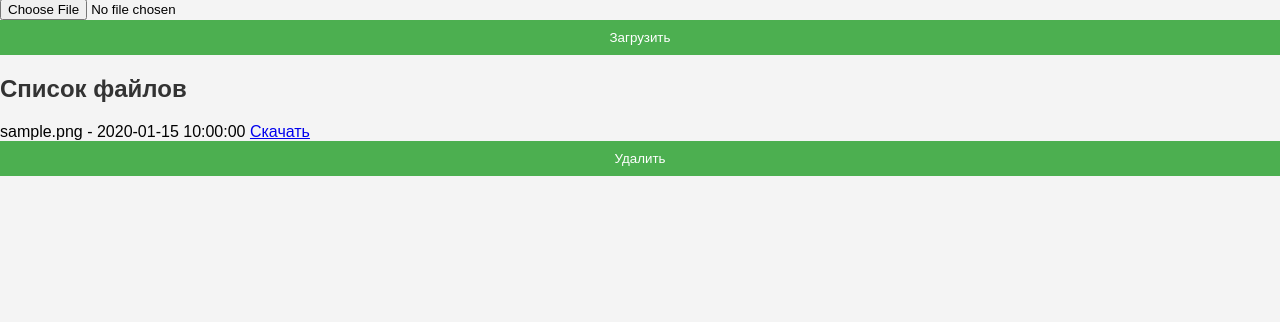
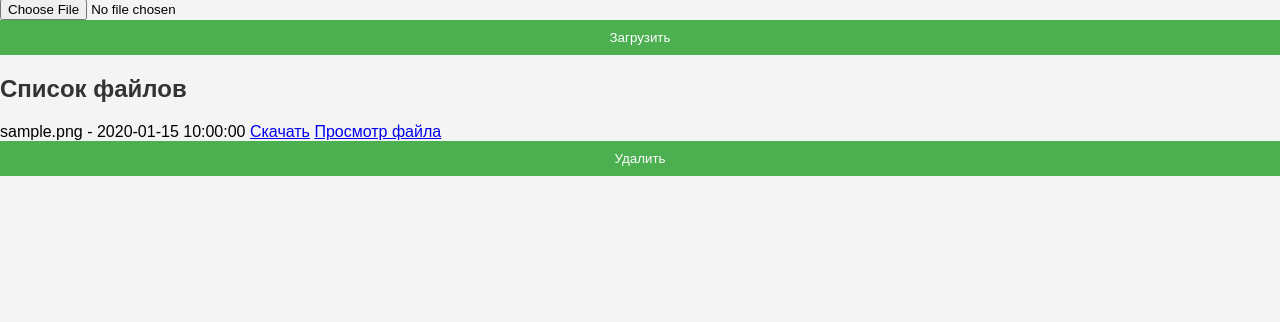
Before and after one commit to DemissenovDanial/Arsen, a Flask app: template templates/admin_dashboard.html in a window 1280 px wide. Shown: the part 167-489 px from the top of the page. Run offline with Flask 3, Linux system fonts and the light colour scheme; the template is opened without the code that fills it: values that come from a table or form of the project are taken from there, others are empty; tables that the repository leaves empty hold one stand-in row (values such as "Sample post").

Commit message:
Update admin_dashboard.html

```diff
--- a/templates/admin_dashboard.html
+++ b/templates/admin_dashboard.html
@@ -26,6 +26,7 @@
             <li>
                 {{ file.filename }} - {{ file.upload_date }}
                 <a href="/download/{{ file.hash }}">Скачать</a>
+                <a href="{{ url_for('view_file', file_hash=file.hash) }}" target="_blank">Просмотр файла</a>
                 <form action="/delete/{{ file.id }}" method="POST" style="display:inline;">
                     <button type="submit">Удалить</button>
                 </form>
```
